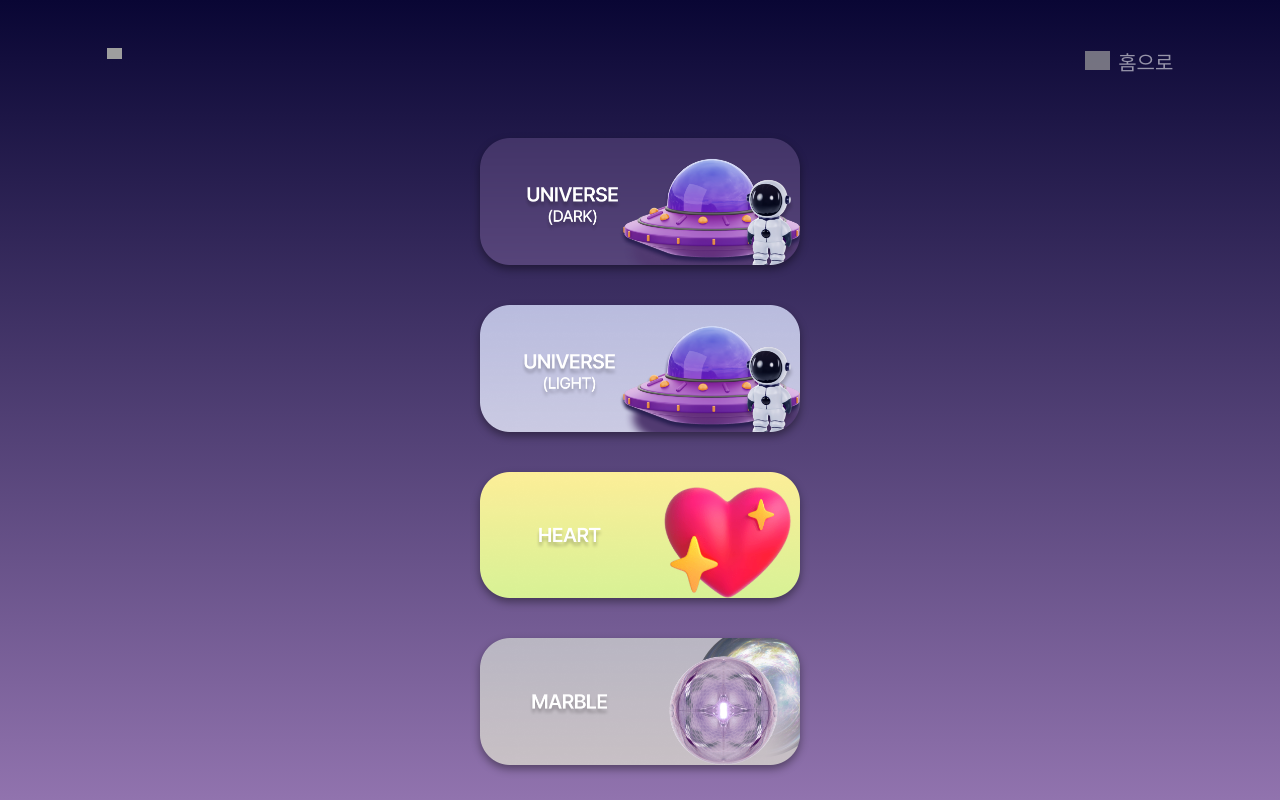
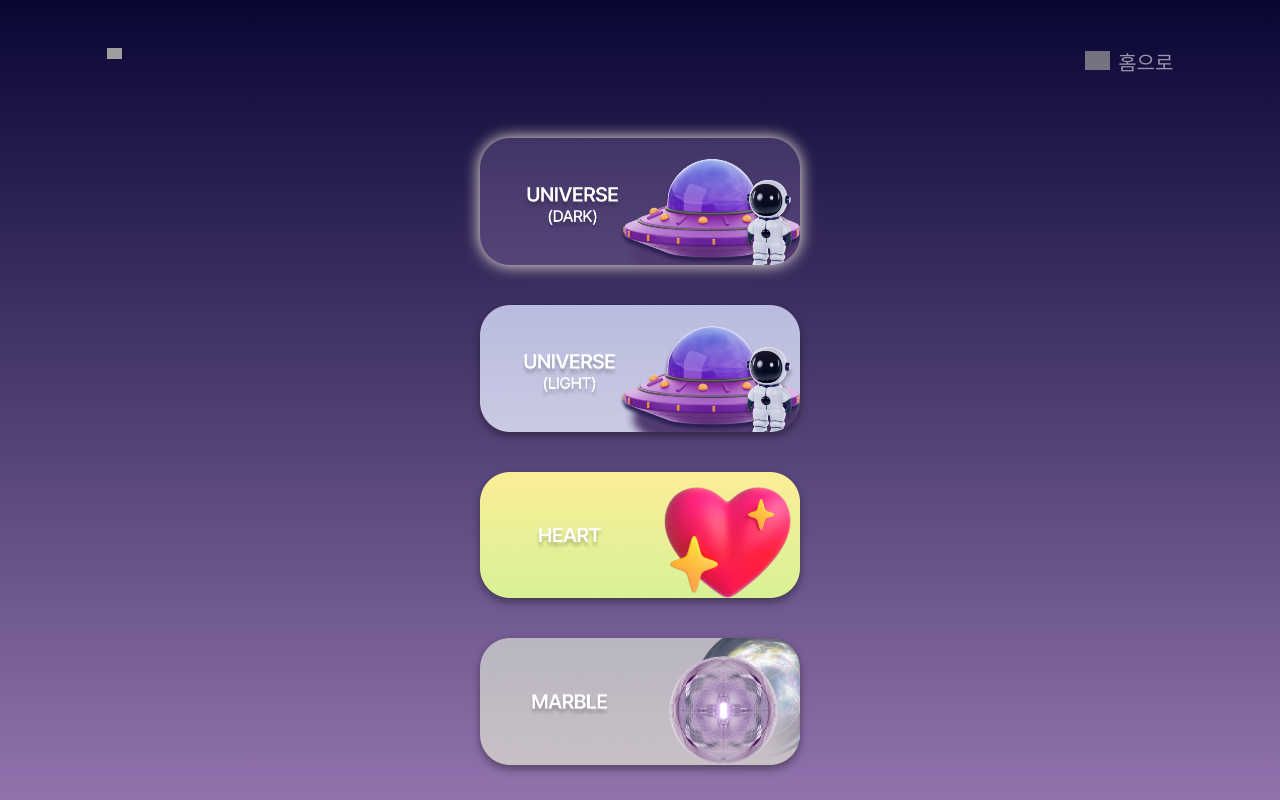
Before and after one commit to wjdgusaho/Damda, a React (Create React App) app in the folder frontend/client/: page /selecttheme in a window 1280 px wide. Built offline with nearby package versions, Linux system fonts and the light colour scheme; grey boxes are pictures that could not be loaded; a web font is replaced by a local one.

Commit message:
feat: 테마 선택시 selected 효과 추가

```diff
--- a/frontend/client/src/components/SelectTheme.tsx
+++ b/frontend/client/src/components/SelectTheme.tsx
@@ -9,7 +9,9 @@ import {
   changeHeartTheme,
   changeMarbleTheme,
 } from "../store/Theme"
-import { useDispatch } from "react-redux"
+import { useDispatch, useSelector } from "react-redux"
+import { RootState } from "../store/Store"
+import "./datePicker.css"
 
 const Box = styled.div`
   display: flex;
@@ -18,48 +20,48 @@ const Box = styled.div`
   color: white;
   font-family: "Pretendard";
   justify-content: center;
-`
-
-const ImgBtn = styled.img`
-  filter: drop-shadow(0px 4px 4px rgb(0, 0, 0, 0.4));
+  img {
+    filter: drop-shadow(0px 4px 4px rgb(0, 0, 0, 0.4));
+  }
 `
 
 const SelectTheme = function () {
   let dispatch = useDispatch()
+  let Theme = useSelector((state: RootState) => state.theme.color50)
 
   return (
     <>
       <SubHeader />
       <Box className="w-80 m-auto mt-10">
-        <ImgBtn
+        <img
           onClick={() => {
             dispatch(changeUniverseDarkTheme())
           }}
-          className="my-5"
+          className={Theme === "#fbf8fc" ? "my-5 selectedTheme" : "my-5"}
           src="../../UniverseDark.png"
           alt="UniverseDark"
         />
-        <ImgBtn
+        <img
           onClick={() => {
             dispatch(changeUniverseLightTheme())
           }}
-          className="my-5"
+          className={Theme === "#f3f5fb" ? "my-5 selectedTheme" : "my-5"}
           src="../../UniverseLight.png"
           alt="UniverseLight"
         />
-        <ImgBtn
+        <img
           onClick={() => {
             dispatch(changeHeartTheme())
           }}
-          className="my-5"
+          className={Theme === "#F6F6F6" ? "my-5 selectedTheme" : "my-5"}
           src="../../Heart.png"
           alt="Heart"
         />
-        <ImgBtn
+        <img
           onClick={() => {
             dispatch(changeMarbleTheme())
           }}
-          className="my-5"
+          className={Theme === "#F4F6F9" ? "my-5 selectedTheme" : "my-5"}
           src="../../Marble.png"
           alt="Marble"
         />
--- a/frontend/client/src/components/datePicker.css
+++ b/frontend/client/src/components/datePicker.css
@@ -58,3 +58,7 @@ input[type="number"]::-webkit-inner-spin-button {
   -moz-appearance: none;
   appearance: none;
 }
+
+.selectedTheme {
+  filter: drop-shadow(0px 0px 8px rgb(255, 245, 224)) !important;
+}
```
